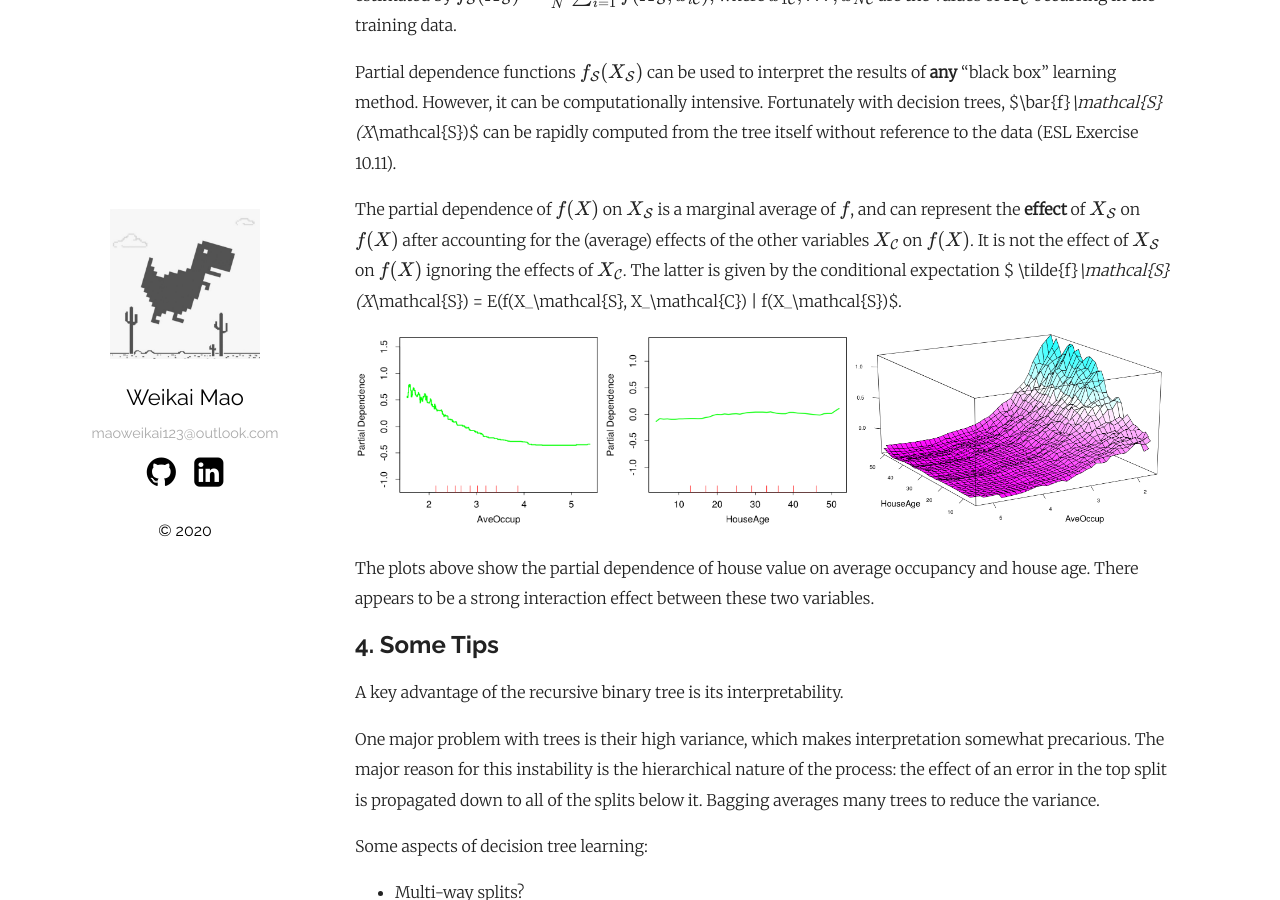
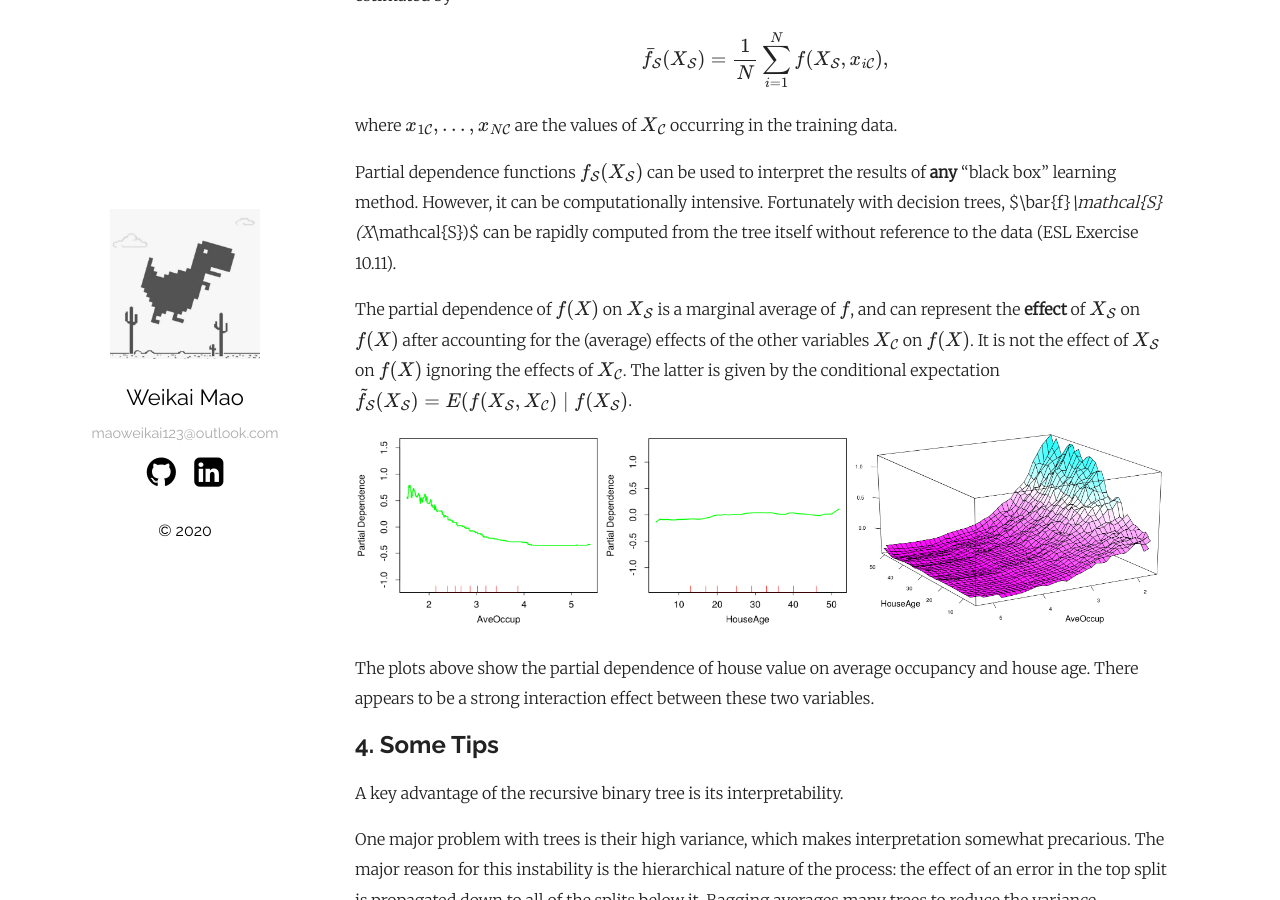
Before and after one commit to WalkerMao/walkermao.github.io, a Jekyll site: the page built from _posts/2020-03-11-Decision-Trees.md, in a window 1280 px wide and 900 px high, scrolled down 4031 px. Built offline with Jekyll 4.4.1, drawn with Linux system fonts in a browser that asks for light colours; formulas are drawn with MathJax 3; comment, search, counter and statistics services are not loaded.

Commit message:
add Parameters-Estimation.md and update some other posts

```diff
--- a/_posts/2020-03-11-Decision-Trees.md
+++ b/_posts/2020-03-11-Decision-Trees.md
@@ -121,17 +121,17 @@ For additive tree expansions, it is simply averaged over the trees $\mathcal{I}_
 
 Let $\mathcal{S} ⊂ \{1,2,...,p\}$. Let $\mathcal{C}$ be the complement set of  $\mathcal{S}$, with $\mathcal{S} ∪ \mathcal{C} = \{1,2,...,p\}$. The goal is to produce a visual description of the effect of $X_S$ on $f$ via a plot of $\hat{f}(X_S)$. A general function $f(X)$ will in principle depend on all of the input variables: $f(X) = f(X_\mathcal{S},X_\mathcal{C})$.
 
-The average or partial dependence of $f(X)$ on $X_\mathcal{S}$ can be defined as $
-f_\mathcal{S}(X_\mathcal{S}) = E_{X_\mathcal{C}} f (X_\mathcal{S}, X_\mathcal{C})$, and can be estimated by
+The average or partial dependence of $f(X)$ on $X_\mathcal{S}$ can be defined as $$ f_\mathcal{S}(X_\mathcal{S}) = E_{X_\mathcal{C}} f (X_\mathcal{S}, X_\mathcal{C}) $$, and can be estimated by
+
 $$
 \bar{f}_\mathcal{S}(X_\mathcal{S}) = \frac{1}{N} \sum_{i=1}^{N} f(X_\mathcal{S}, x_\mathcal{iC}),
 $$
+
 where $\{x_{1\mathcal{C}},...,x_{N\mathcal{C}} \}$ are the values of $X_\mathcal{C}$ occurring in the training data.
 
 Partial dependence functions $f_\mathcal{S}(X_\mathcal{S})$ can be used to interpret the results of **any** "black box" learning method. However, it can be computationally intensive. Fortunately with decision trees, $\bar{f}_\mathcal{S}(X_\mathcal{S})$ can be rapidly computed from the tree itself without reference to the data (ESL Exercise 10.11).
 
-The partial dependence of $f(X)$ on $X_\mathcal{S}$ is a marginal average of $f$, and can represent the **effect** of $X_\mathcal{S}$ on $f(X)$ after accounting for the (average) effects of the other variables $X_\mathcal{C}$ on $f(X)$. It is not the effect of $X_\mathcal{S}$ on $f(X)$ ignoring the effects of $X_\mathcal{C}$. The latter is given by the conditional expectation $
-\tilde{f}_\mathcal{S}(X_\mathcal{S}) = E(f(X_\mathcal{S}, X_\mathcal{C}) | f(X_\mathcal{S})$.
+The partial dependence of $f(X)$ on $X_\mathcal{S}$ is a marginal average of $f$, and can represent the **effect** of $X_\mathcal{S}$ on $f(X)$ after accounting for the (average) effects of the other variables $X_\mathcal{C}$ on $f(X)$. It is not the effect of $$X_\mathcal{S}$$ on $f(X)$ ignoring the effects of $X_\mathcal{C}$. The latter is given by the conditional expectation $$ \tilde{f}_\mathcal{S}(X_\mathcal{S}) = E(f(X_\mathcal{S}, X_\mathcal{C}) \mid f(X_\mathcal{S}) $$.
 
 <img src="/pictures/Partial-dependence-plot-1.jpg" alt="Partial-dependence-plot-1" style="zoom: 33%;" /><img src="/pictures/Partial-dependence-plot-2.jpg" alt="Partial-dependence-plot-2" style="zoom: 33%;" /><img src="/pictures/Partial-dependence-plot-3.jpg" alt="Partial-dependence-plot-3" style="zoom: 28.5%;" />
 
```
Also changed, not shown: _posts/2020-04-26-Basic-Clustering.md (+3 -3 lines), _posts/2020-05-11-Parameters-Estimation.md (added, +81 -0 lines).
